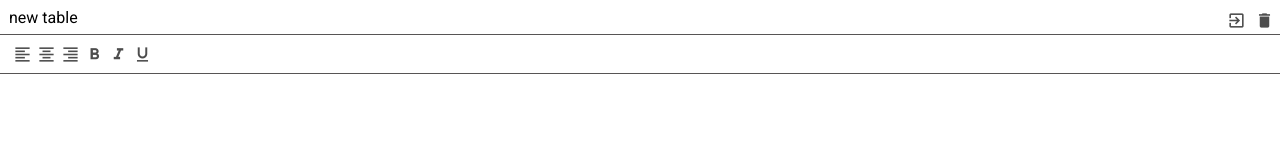
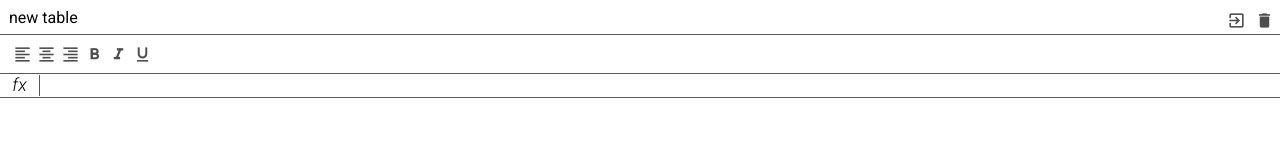
Before and after one commit to lkp25/excel-clone, a website built with webpack: page src/index.html in a window 1280 px wide. Built offline with nearby package versions, Linux system fonts and the light colour scheme.

Commit message:
fx css done

```diff
--- a/src/index.html
+++ b/src/index.html
@@ -58,7 +58,10 @@
                 </div>
 
             </div>
-            <div class="excel__formula"></div>
+            <div class="excel__formula">
+                <div class="info">fx</div>
+                <div class="input"></div>
+            </div>
             <div class="excel__table"></div>
         </div>
     </div>
--- a/src/scss/_variables.scss
+++ b/src/scss/_variables.scss
@@ -1,2 +1,5 @@
 $header-height: 34px;
+$toolbar-height: 40px;
+$formula-height: 24px;
 $border-color: #575555;
+$info-cell-width: 40px;
--- a/src/scss/formula.scss
+++ b/src/scss/formula.scss
@@ -2,5 +2,22 @@
 @import 'mixins';
 
 .excel__formula{
+    position: absolute;
+    left: 0;
+    right: 0;
+    top: $header-height + $toolbar-height;
+    height: $formula-height;
+    display: flex;
+    align-items: center;
+    border-bottom: 1px solid $border-color;
+    .info{
+        font-size: 18px;
+        text-align: center;
+        font-style: italic;
+        border-right: 1px solid $border-color;
+        min-width: $info-cell-width;
+    }
+    .input{
 
+    }
 }
```
